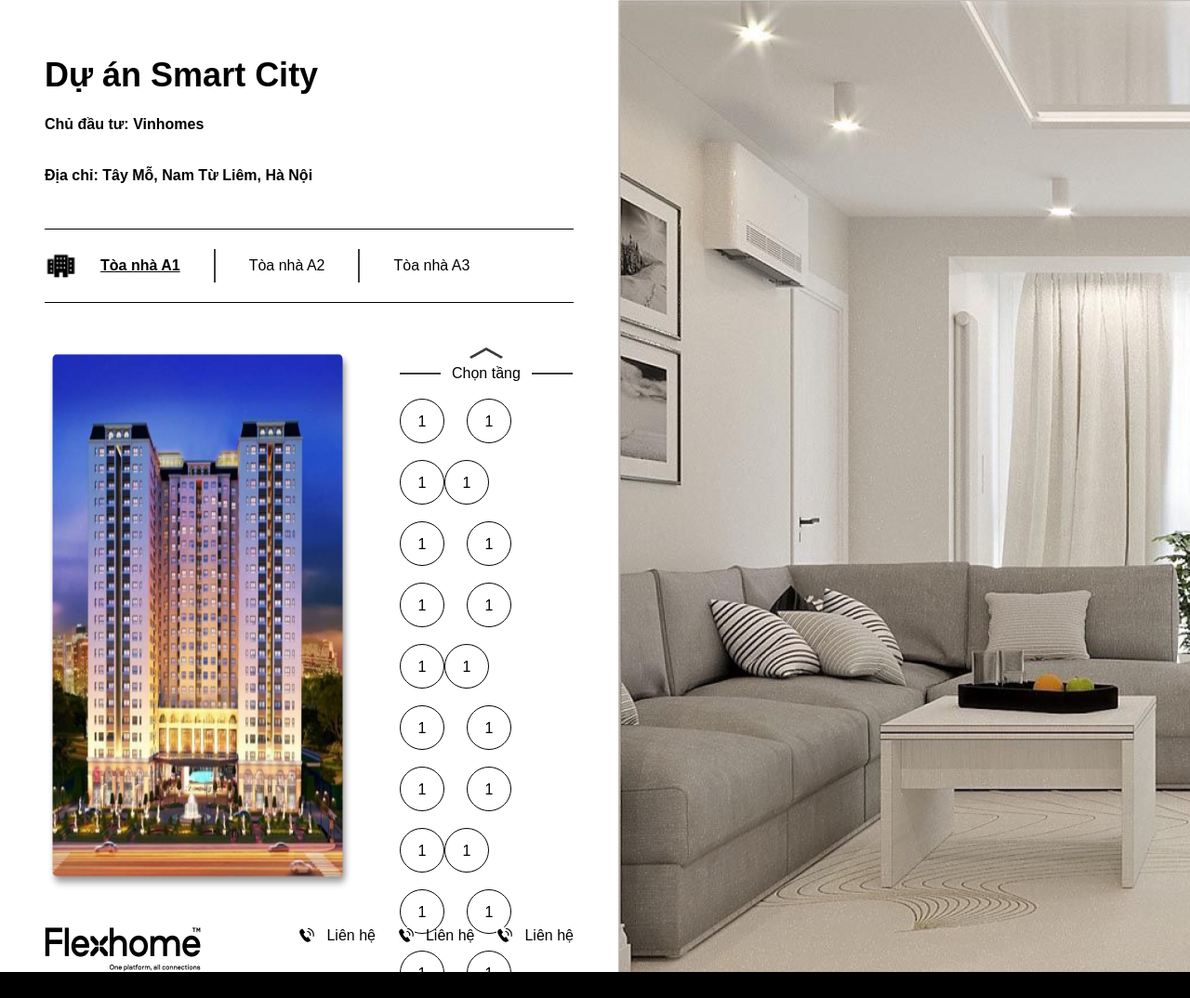
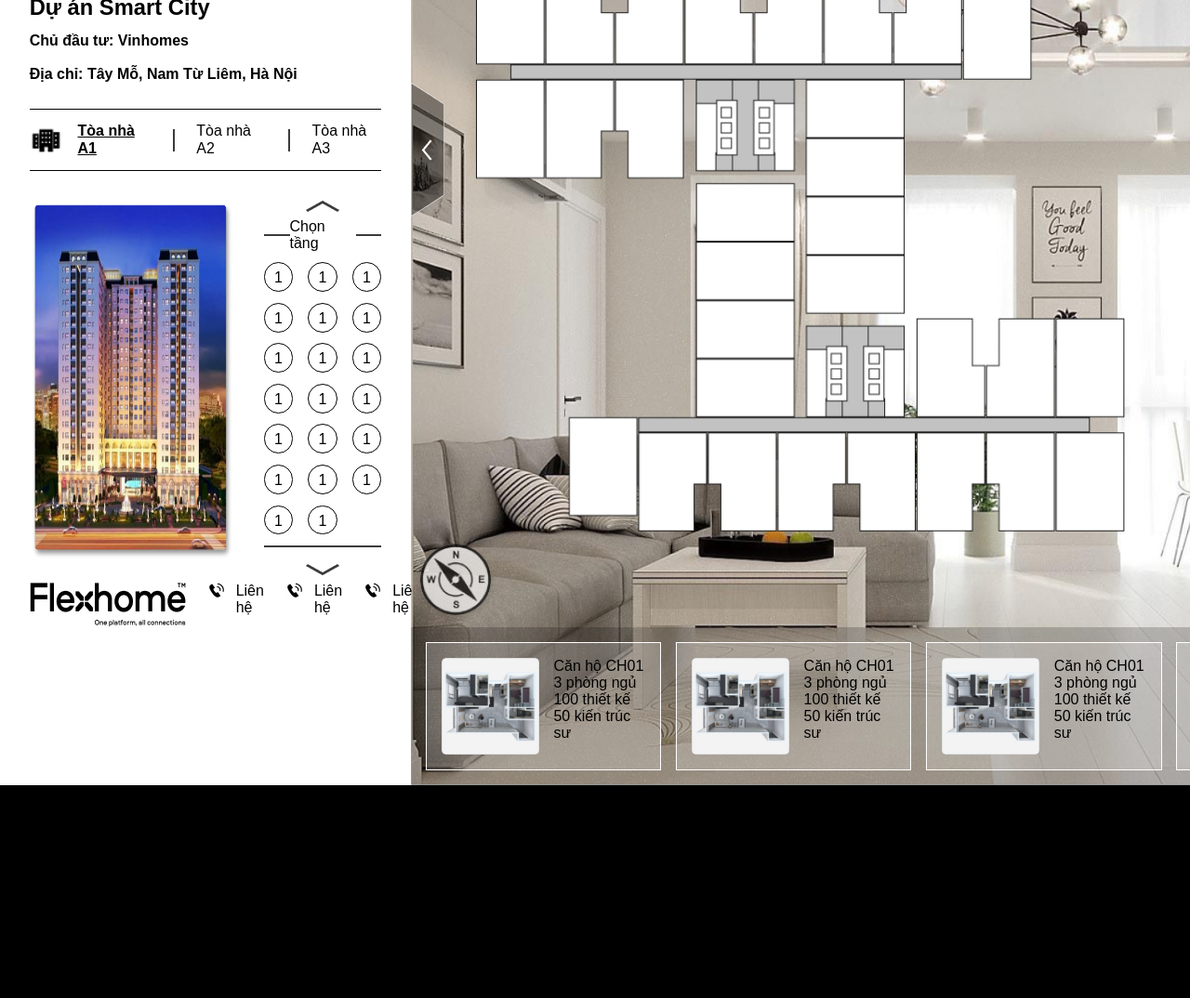
Before and after one commit to longdao2003/FlexHome, a plain HTML site: page index.html in a window 1280 px wide. Shown: the top 1074 px of the page at 93% size. After the commit the page ends 845 px from the top, so only its background shows below. Drawn offline with Linux system fonts and the light colour scheme.

Commit message:
Third Commit

```diff
--- a/index.html
+++ b/index.html
@@ -11,6 +11,7 @@
 </head>
 <body>
 	<div class="container">
+
 		<div class="container__left">
 			<p class="title">Dự án Smart City</p>
 			<p class="text--normal">Chủ đầu tư: Vinhomes</p>
@@ -37,24 +38,38 @@
 						<div class="--circle">1</div>
 						<div class="--circle">1</div>
 						<div class="--circle">1</div>
-						<div class="--circle">1</div>
-						<div class="--circle">1</div>
-						<div class="--circle">1</div>
-						<div class="--circle">1</div>
-						<div class="--circle">1</div>
-						<div class="--circle">1</div>
-						<div class="--circle">1</div>
-						<div class="--circle">1</div>
-						<div class="--circle">1</div>
-						<div class="--circle">1</div>
-						<div class="--circle">1</div>
-						<div class="--circle">1</div>
-						<div class="--circle">1</div>
-						<div class="--circle">1</div>
+					</div>
+					<div class="wrapper--content">
 						<div class="--circle">1</div>
 						<div class="--circle">1</div>
 						<div class="--circle">1</div>
 					</div>
+						<div class="wrapper--content">
+						<div class="--circle">1</div>
+						<div class="--circle">1</div>
+						<div class="--circle">1</div>
+					</div>
+						<div class="wrapper--content">
+						<div class="--circle">1</div>
+						<div class="--circle">1</div>
+						<div class="--circle">1</div>
+					</div>
+						<div class="wrapper--content">
+						<div class="--circle">1</div>
+						<div class="--circle">1</div>
+						<div class="--circle">1</div>
+					</div>
+						<div class="wrapper--content">
+						<div class="--circle">1</div>
+						<div class="--circle">1</div>
+						<div class="--circle">1</div>
+					</div>
+						<div class="wrapper--content">
+						<div class="--circle">1</div>
+						<div class="--circle">1</div>
+					</div>
+
+
 					<div class="line--long"></div>
 					<img src="./img/down-arrow.png">
 
@@ -81,7 +96,50 @@
 			</div>
 		</div>
 		<div class="container__img">
+			<img src="./img/navigation.png" class="navigation">
+			<img src="./img/design-apartment.png" class="content__img">
+			<img src="./img/copmpass.png" class="compass">
+			<div class="content__department">
+				<div class="wrapper--department">
+					<img src="./img/detail-department.png">
+					<div class="content__text">
+						<p class="content--head">Căn hộ CH01</p>
+						<p class="content--normal">3 phòng ngủ</p>
+						<p class="content--normal">100 thiết kế</p>
+						<p class="content--normal">50 kiến trúc sư</p>
+					</div>
+				</div>
+				<div class="wrapper--department">
+					<img src="./img/detail-department.png">
+					<div class="content__text">
+						<p class="content--head">Căn hộ CH01</p>
+						<p class="content--normal">3 phòng ngủ</p>
+						<p class="content--normal">100 thiết kế</p>
+						<p class="content--normal">50 kiến trúc sư</p>
+					</div>
 
+				</div>
+				<div class="wrapper--department">
+					<img src="./img/detail-department.png">
+					<div class="content__text">
+						<p class="content--head">Căn hộ CH01</p>
+						<p class="content--normal">3 phòng ngủ</p>
+						<p class="content--normal">100 thiết kế</p>
+						<p class="content--normal">50 kiến trúc sư</p>
+					</div>
+
+				</div>
+				<div class="wrapper--department">
+					<img src="./img/detail-department.png">
+					<div class="content__text">
+						<p class="content--head">Căn hộ CH01</p>
+						<p class="content--normal">3 phòng ngủ</p>
+						<p class="content--normal">100 thiết kế</p>
+						<p class="content--normal">50 kiến trúc sư</p>
+					</div>
+
+				</div>
+			</div>
 		</div>
 	</div>
 </body>
--- a/style.css
+++ b/style.css
@@ -6,41 +6,47 @@
 }
 body{
 	background: black;
-
+	width: 100vw;
+	display: flex;
+	align-items: center;
+	height: 100vh;
 }
 .container{
-	max-width: 1940px;
-	max-height: 1050px;
-	width: 100%;
 
+	aspect-ratio: 1940 / 1050;
+	align-self: center;
+	width: 100vw;
 	background-color: white;
-	margin:auto auto;
 	display: flex;
 }
+/*.item{
+	background-color:green ;
+	width: 17.2vw;
+	height: 28.76vw;
+}*/
 .container__left{
-	max-width: 670px;
-	width: 100%;
-	padding: 0 48px;
+	width: 34.536vw;
+	padding: 3.1vw 2.474vw 1.185vw ;
 
 }
 .title{
-	font-size: 36px;
+	font-size: 1.855vw;
 	font-weight: 700;
-	line-height: 41.4px;
-	padding-top:60px;
+	line-height: 2.134vw;
+
 }
 .text--normal{
-	margin-top:36px;
-	font-size: 16px;
+	margin-top:1.855vw;
+	font-size: 0.824vư;
 	font-weight: 700;
-	line-height: 18.4px;
+	line-height: 0.948vw;
 }
 .container__left > .text--normal:nth-child(2){
-	margin-top:24px;
+	margin-top:1.237vw;
 }
 
 .tower{
-	margin-top: 48px ;
+	margin-top: 2.474vw ;
 	display: flex;
 	border-top: 1px solid black;
 	border-bottom: 1px solid black;
@@ -48,7 +54,7 @@ body{
 	font-weight: 400;
 	line-height: 18.4px;
 	align-items: center;
-	padding: 21px 0;
+	padding: 1.082vw 0;
 
 }
 
@@ -57,20 +63,20 @@ body{
 
 }
 .tower :nth-child(n+3){
-	margin-left:36px;
+	margin-left:1.855vw;
 }
 .tower :nth-child(2){
-	margin-left: 24px;
+	margin-left: 1.237vw;
 }
 .tower__divider{
 	width:1px;
-	height: 36px;
+	height: 1.855vw;
 	border: 1px solid #3B3B3B;
 }
 
 
 .container__content__floor{
-	margin-top:36px;
+	margin-top:1.855vw;
 	display: flex;
 
 }
@@ -82,65 +88,68 @@ body{
 
 .floor{
 	display: flex;
-	margin-top: 48px;
-	max-height: 588px;
+	margin-top: 2.474vw;
+	height: 30.309vw;
+
+
+
 }
 .floor > img{
-	max-width: 334px;
-	width: 100%;
-	margin-right: 48px;
+	width: 17.216vw;
+
+	margin-right: 2.474vw;
 
 
 }
 
 .floor__input{
-	max-width: 192px;
+	width: 9.9vw;
+	width: 100%;
 
-	width: 100%;
-	height: 100%;
 
 }
 .floor__input > img{
 	margin: 0 auto;
-		display: block;
+	display: block;
 }
 .wrapper--title{
 	display: flex;
 	margin-top: 7px;
+	justify-content: space-between;
 }
-.wrapper--title > :first-child {
+/*.wrapper--title > :first-child {
 	margin-right: 12px;
 }
 .wrapper--title > p {
 	margin-right: 12px;
-}
+}*/
+
 
 .line--short{
-	max-width: 44px;
+	width: 2.256vw;
 	height: 1px;
-	width: 100%;
 	border: 1px solid #3B3B3B;
 	margin: auto 0;
 }
 .wrapper--content{
 	display: flex;
-	flex-wrap:wrap ;
+
 
 }
 .line--long{
 	width: 100%;
-	margin-top: 18px;
+	margin-top: 0.927vw;
 	border: 1px solid #3B3B3B;
 }
 .--circle{
-	width: 48px;
-	height: 48px;
+	width: 2.474vw;
+	height: 2.474vw;
 	border-radius: 100% ;
 	border: 1px solid black;
 	text-align: center;
-	line-height: 48px;
-	margin-right: 24px;
-	margin-top: 18px;
+	line-height: 2.474vw;
+	margin-right: 1.237vw;
+	margin-top: 0.927vw;
 }
 .--circle:nth-of-type(3n) {
     margin-right: 0px;
@@ -151,9 +160,12 @@ body{
 }
 .content__footer{
 	display: flex;
-	margin-top: 36px;
-	display: flex;
+	width: 100%;
+	margin-top: 1.855vw;
+
+	display: inline-flex;
 	justify-content: space-between;
+
 
 }
 .footer__wrapper{
@@ -168,10 +180,63 @@ body{
 	margin-left: 12px;
 }
 .container__img{
-	max-width: 1270px;
+	width: 65.464vw;
 	background-image: url("./img/right-background.png");
-	width: 100%;
   	height: auto;
+  	background-repeat: no-repeat;
+  	background-size: cover;
+  	position: relative;
+  	margin-top:auto;
 
 
 }
+.container__img > *{
+	display: block;
+}
+.container__img > :first-child{
+	position: absolute;
+	    top: 10.515vw;
+
+}
+
+.container__img > :nth-child(2){
+	margin: 0 auto;
+}
+
+
+.content__department{
+	display: flex;
+	overflow: hidden;
+	background-color:#00000033;
+}
+.wrapper--department{
+	display: inline-flex;
+	min-width: 19.793vw;
+	height: 10.824vw;
+	width: 100%;
+	margin: 1.237vw 0 1.237vw 1.237vw;
+	padding: 1.237vw;
+	background: #FFFFFF33;
+	border: 1px solid #FFFFFF;
+}
+.wrapper--department > img{
+	margin-right: 1.237vw;
+}
+
+
+@media (min-aspect-ratio: 1940 / 1050 ) {
+    body{
+    	justify-content: center;
+    }
+    .container{
+    	width: auto;
+    	height: 100vh;
+    }
+
+
+/*    .floor > img{
+    	width: 31.8vh;
+    	height: 56vh;
+    }*/
+
+ }
```
Also changed, not shown: img/navigation.png (added).
